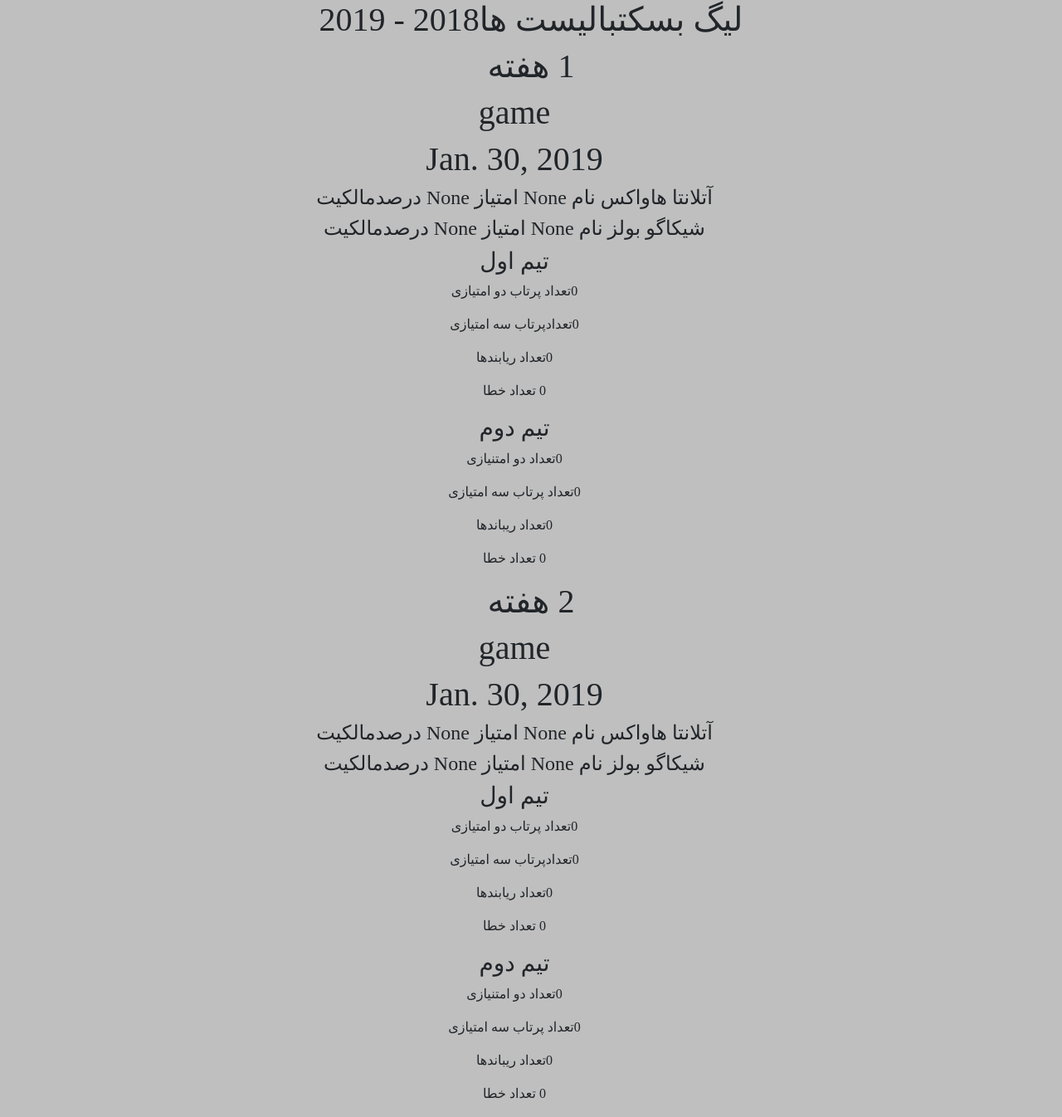
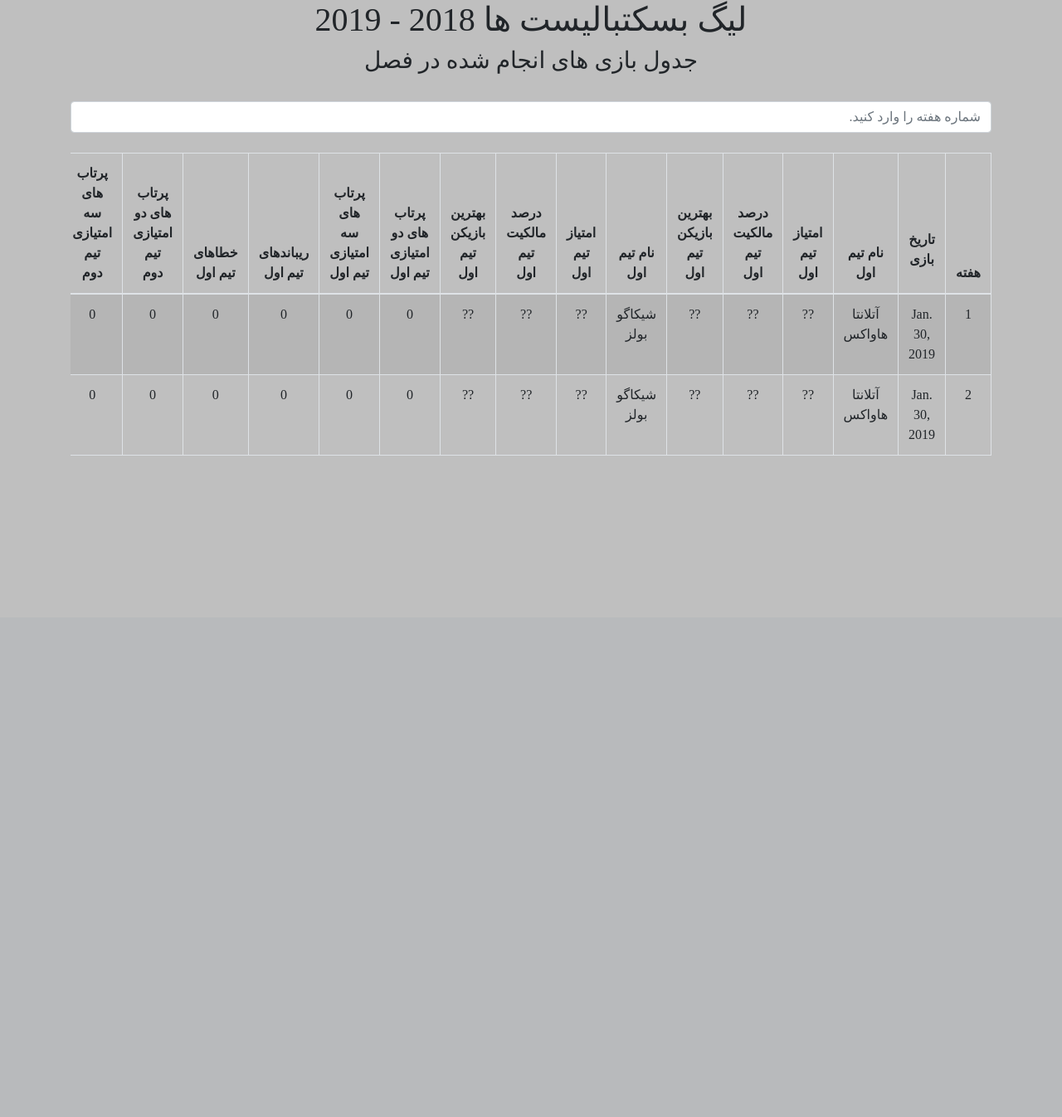
Before and after one commit to mahsirat-atiye/SportsPortalProjectAPI, a Django app: page /1/basketball/league_detail in a window 1280 px wide. Shown: the part 56-1402 px from the top of the page at 83% size. After the commit the page ends 605 px from the top, so only its background shows below. Run offline with Django 3.2, Linux system fonts and the light colour scheme; data comes from the database, SQL or seed files in the repository; data that the repository does not hold is empty; some libraries are stand-ins or nearby versions.

Commit message:
صفحه جزویات لیگ بسکتبال

```diff
--- a/sport/templates/sport/basketball/basketball_league_deatail.html
+++ b/sport/templates/sport/basketball/basketball_league_deatail.html
@@ -6,56 +6,137 @@
     <head>
         <meta charset="UTF-8">
         <title>basketball league detail</title>
+        <style>
+            th {
+                word-break: keep-all;
+                word-wrap: normal;
+                width: max-content;
+                height: 10px;
+            }
+        </style>
+
+        <script>
+            function myFunction() {
+                var input, filter, table, tr, td, i, txtValue;
+                input = document.getElementById("myInput");
+                filter = input.value.toUpperCase();
+                table = document.getElementById("myTable");
+                tr = table.getElementsByTagName("tr");
+                for (i = 0; i < tr.length; i++) {
+                    td = tr[i].getElementsByTagName("td")[0];
+                    if (td) {
+                        txtValue = td.textContent || td.innerText;
+                        if (txtValue.toUpperCase().indexOf(filter) > -1) {
+                            tr[i].style.display = "";
+                        } else {
+                            tr[i].style.display = "none";
+                        }
+                    }
+                }
+            }
+        </script>
+
     </head>
     <body>
     {% load custom_tags %}
-<h1>{{ league.name }}{{ league.year }} - {{ league.year|add:1 }}</h1>
+    <h1>{{ league.name }} {{ league.year }} - {{ league.year|add:1 }}</h1>
+    <div class="container">
+        <h3>جدول بازی های انجام شده در فصل</h3>
+        <br>
+        <input class="form-control" type="text" id="myInput" onkeyup="myFunction()"
+               placeholder="شماره هفته را وارد کنید.">
+        <br>
+
+
+        <div class="table-responsive">
+            <table class="table table-bordered table-striped" id="myTable">
+                <thead>
+                <tr>
+                    <th>هفته</th>
+                    <th><p>تاریخ بازی</p></th>
+                    <th>نام تیم اول</th>
+                    <th>امتیاز تیم اول</th>
+                    <th>درصد مالکیت تیم اول</th>
+                    <th>بهترین بازیکن تیم اول</th>
+
+                    <th>نام تیم اول</th>
+                    <th>امتیاز تیم اول</th>
+                    <th>درصد مالکیت تیم اول</th>
+                    <th>بهترین بازیکن تیم اول</th>
+
+
+                    <th>پرتاب های دو امتیازی تیم اول</th>
+                    <th>پرتاب های سه امتیازی تیم اول</th>
+                    <th>ریباندهای تیم اول</th>
+                    <th>خطاهای تیم اول</th>
+
+                    <th>پرتاب های دو امتیازی تیم دوم</th>
+                    <th>پرتاب های سه امتیازی تیم دوم</th>
+                    <th>ریباندهای تیم دوم</th>
+                    <th>خطاهای تیم دوم</th>
+
+                </tr>
+                </thead>
+                <tbody>
                 {% for dgw in details_of_games_separated_by_weeks %}
+                    {% with forloop.counter as outer_counter %}
+                        {% if dgw %}
 
-    <h1>{{ forloop.counter }} هفته</h1>
-    {% if dgw %}
-        <ul>
+
+
+                            <tr>
+
                                 {% for dg in dgw %}
+                                    <td>{{ outer_counter }}</td>
                                     {% for key, value in dg.items %}
                                         {% ifequal key "game" %}
-                        <h1>game</h1>
-                        <h1>{{ value.date }}</h1>
+
+                                            <td>{{ value.date }}</td>
                                         {% endifequal %}
                                         {% ifequal key "teams" %}
                                             {% for t in value %}
-                            <h4>
-                                {{ t.team.name }}  نام
-                                {{ t.team_score }}   امتیاز
-                                {{ t.property_percent }}  درصدمالکیت
-                                {% if  t.best_player %}
-                                    {{ t.best_player }}  بهترین بازیکن
-                                {% endif %}
-                            </h4>
+
+
+                                                <td>{% if t.team.name %}{{ t.team.name }} {% else %}?? {% endif %} </td>
+                                                <td>{% if t.team_score %}{{ t.team_score }} {% else %}
+                                                    ?? {% endif %} </td>
+
+                                                <td>{% if t.property_percent %}{{ t.property_percent }} {% else %}
+                                                    ?? {% endif %} </td>
+                                                <td>{% if t.best_player %}{{ t.best_player }} {% else %}
+                                                    ?? {% endif %} </td>
+
                                             {% endfor %}
                                         {% endifequal %}
                                     {% endfor %}
-                <h3>تیم اول</h3>
-                <p>{{ dg|get_item:"first_team_details"|get_item:"total_2PT" }}تعداد پرتاب دو امتیازی </p>
-                <p>{{ dg|get_item:"first_team_details"|get_item:"total_3PT" }}تعدادپرتاب سه امتیازی </p>
 
-                <p>{{ dg|get_item:"first_team_details"|get_item:"total_R" }}تعداد ریابندها </p>
-                <p>{{ dg|get_item:"first_team_details"|get_item:"total_E" }} تعداد خطا </p>
+                                    <td>{{ dg|get_item:"first_team_details"|get_item:"total_2PT" }}
+                                    </td>
+                                    <td>{{ dg|get_item:"first_team_details"|get_item:"total_3PT" }}
+                                    </td>
+
+                                    <td>{{ dg|get_item:"first_team_details"|get_item:"total_R" }}</td>
+                                    <td>{{ dg|get_item:"first_team_details"|get_item:"total_E" }} </td>
 
 
-                <h3>تیم دوم</h3>
-                <p>{{ dg|get_item:"second_team_details"|get_item:"total_2PT" }}تعداد دو امتنیازی </p>
-                <p>{{ dg|get_item:"second_team_details"|get_item:"total_3PT" }}تعداد پرتاب سه امتیازی </p>
+                                    <td>{{ dg|get_item:"second_team_details"|get_item:"total_2PT" }}</td>
+                                    <td>{{ dg|get_item:"second_team_details"|get_item:"total_3PT" }}
+                                    </td>
 
-                <p>{{ dg|get_item:"second_team_details"|get_item:"total_R" }}تعداد ریباندها </p>
-                <p>{{ dg|get_item:"second_team_details"|get_item:"total_E" }} تعداد خطا </p>
+                                    <td>{{ dg|get_item:"second_team_details"|get_item:"total_R" }}</td>
+                                    <td>{{ dg|get_item:"second_team_details"|get_item:"total_E" }} </td>
 
                                 {% endfor %}
 
-        </ul>
-    {% else %}
-        بازی در این هفته وجود ندارد
+                            </tr>
+
                         {% endif %}
+                    {% endwith %}
+
                 {% endfor %}
-
+                </tbody>
+            </table>
+        </div>
+    </div>
     </body>
 {% endblock %}
--- a/sport/templates/sport/basketball/basketball_team_detail.html
+++ b/sport/templates/sport/basketball/basketball_team_detail.html
@@ -110,7 +110,7 @@
                     <th>پشتیبانان</th>
                 </tr>
                 </thead>
-                <tbody id="myTable">
+                <tbody >
 
                 {% for p in team.basketballnonplayer_set.all %}
                     <tr>
```
Lines whose indentation alone changed are shown as unchanged.
